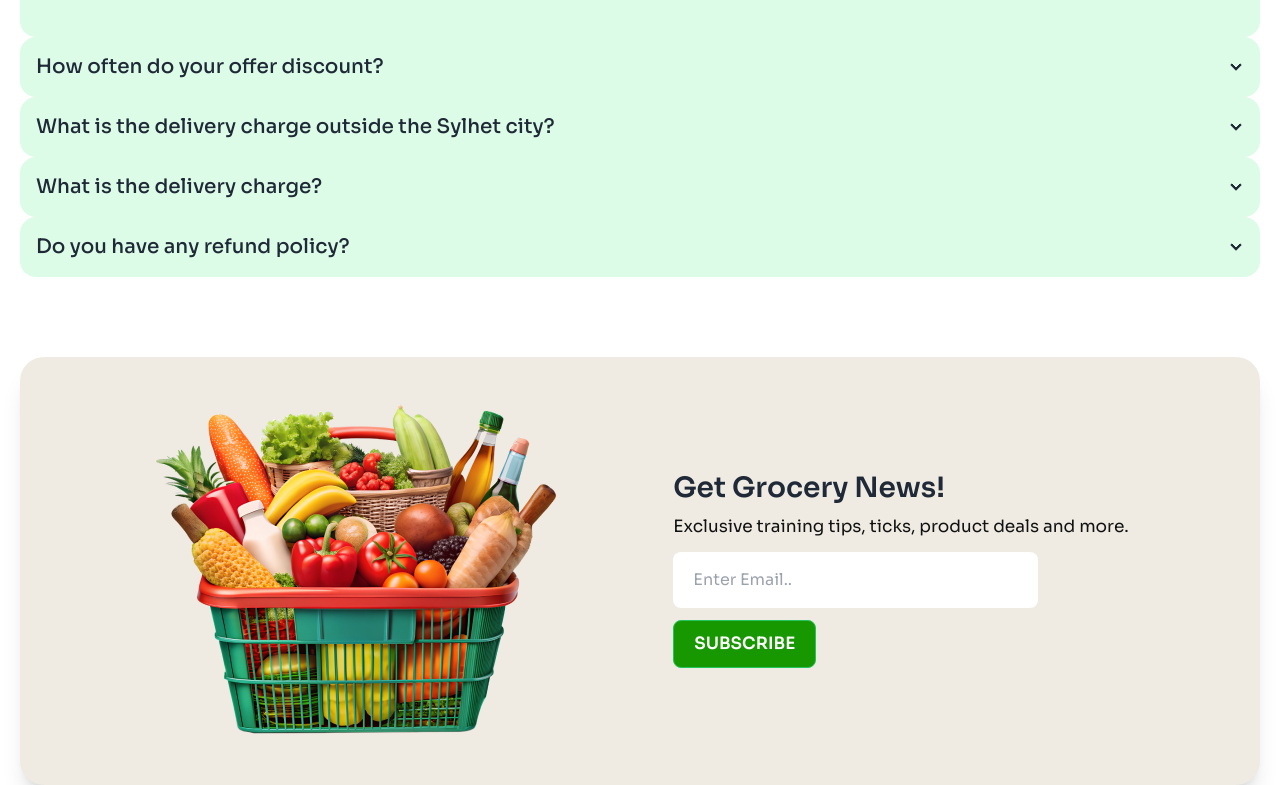
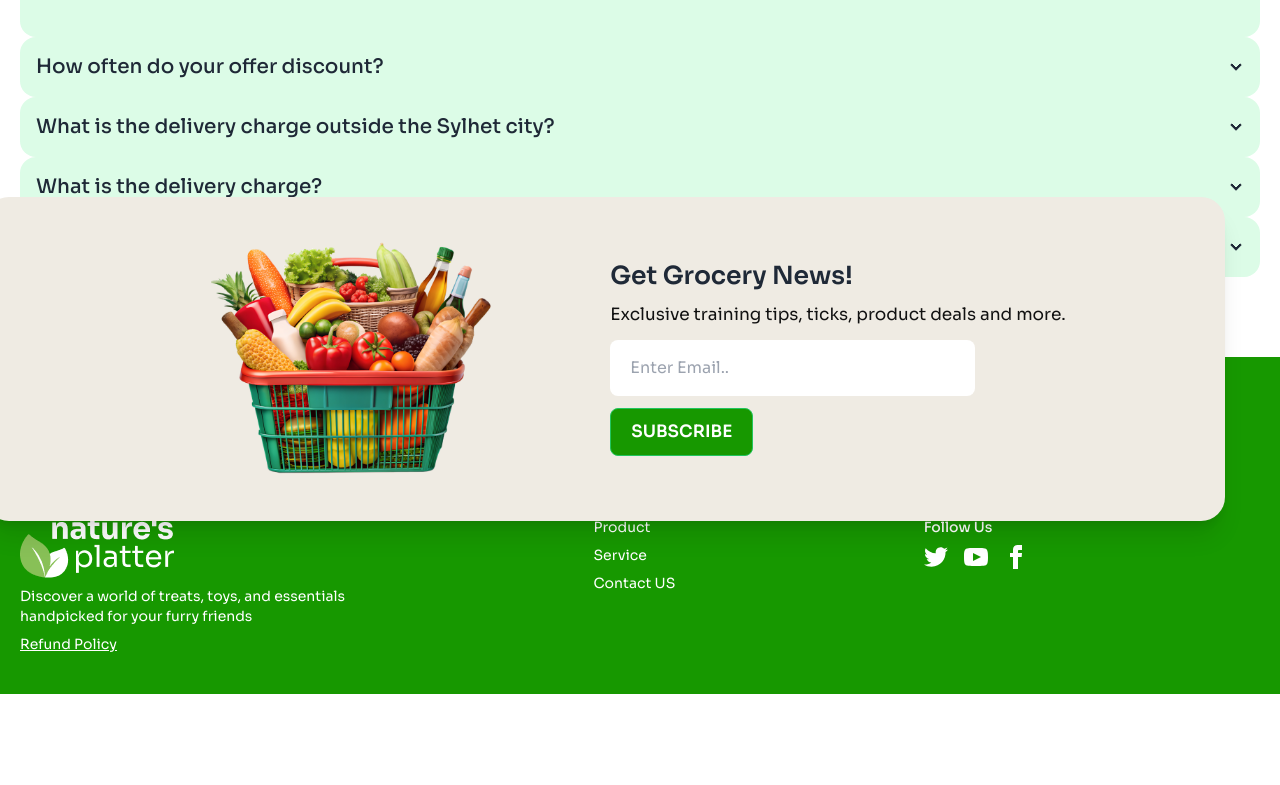
Before and after one commit to HasanTayeff/Nature-Platter-3rd-Assignment, a plain HTML site: page index.html in a window 1280 px wide. Shown: the part 2637-3422 px from the top of the page. After the commit the page ends 3331 px from the top, so only its background shows below. Drawn offline with nearby package versions, Linux system fonts and the light colour scheme.

Commit message:
Nature's platter 90%

```diff
--- a/index.html
+++ b/index.html
@@ -430,23 +430,21 @@
 
   </main>
 
-  <!-- Footer Area -->
+  <!--  -->
 
 
-  <Footer>
+  <div class="relative">
 
-    <div class="container mx-auto px-5">
+    <div class="container mx-auto px-5 absolute  right-[35px] top-[-160px]">
 
 
 
-    <div class="card card-side flex-col md:flex-row bg-bg-color items-center justify-center gap-5 md:gap-15  lg:gap-20 rounded-3xl shadow-xl py-10">
+    <div class="card card-side flex-col md:flex-row bg-bg-color items-center justify-center gap-4 md:gap-5  lg:gap-6 rounded-3xl shadow-xl py-5 md:py-10 ">
         <figure>
-          <img
-            src="Assets/vegetable-busket.png"
-            alt="Movie" />
+          <img class="w-[70%] h-[70%]" src="Assets/vegetable-busket.png" alt="basket" />
         </figure>
         <div class=" px-3 flex flex-col items-center gap-3 md:items-start text-center md:text-left">
-          <h2 class="card-title  md:text-[28px]">Get Grocery News!</h2>
+          <h2 class="card-title  md:text-[25px]">Get Grocery News!</h2>
           <p class="md:text-[18px] lg:text-[17px] text-text-color">Exclusive training tips, ticks, product deals and more.</p>
           <input class="py-4 pl-5 w-[80%] rounded-lg" type="text" placeholder="Enter Email..">
             <button class="btn btn-primary md:py2 px-3 lg:py-3 lg:px-5 border border-green-500 rounded-lg bg-[#179800] text-white hover:bg-white hover:text-black hover:border-green-600 md:text-[12px] lg:text-[17px]">Subscribe</button>
@@ -454,11 +452,80 @@
         </div>
       </div>
 
+    </div>
+
+    <!-- Footer -->
+     <div class="bg-[#179800] pt-[350px] md:pt-40 pb-10 ">
+
+        <div class="container m-auto px-5 text-white">
+            <footer class="footer text-base-content ">
+
+                <div class="text-white">
+                    <img src="Assets/logo-footer.png" alt="">
+                    <p class="">Discover a world of treats, toys, and essentials <br class="hidden md:block">handpicked for your furry friends</p>
+                    <p class="decoration-1 underline"><a href="#" target="_blank" rel="noopener noreferrer">Refund Policy</a></p>
+                </div>
+
+                <nav class="text-white">
+
+                  <a class="link link-hover">Product</a>
+                  <a class="link link-hover">Service</a>
+                  <a class="link link-hover">Contact US</a>
+
+                </nav>
+                <nav class="text-white">
+                  <h6 class="font-medium text-white ">Follow Us</h6>
+                  <div class="grid grid-flow-col gap-4">
+                    <a>
+                      <svg
+                        xmlns="http://www.w3.org/2000/svg"
+                        width="24"
+                        height="24"
+                        viewBox="0 0 24 24"
+                        class="fill-current">
+                        <path
+                          d="M24 4.557c-.883.392-1.832.656-2.828.775 1.017-.609 1.798-1.574 2.165-2.724-.951.564-2.005.974-3.127 1.195-.897-.957-2.178-1.555-3.594-1.555-3.179 0-5.515 2.966-4.797 6.045-4.091-.205-7.719-2.165-10.148-5.144-1.29 2.213-.669 5.108 1.523 6.574-.806-.026-1.566-.247-2.229-.616-.054 2.281 1.581 4.415 3.949 4.89-.693.188-1.452.232-2.224.084.626 1.956 2.444 3.379 4.6 3.419-2.07 1.623-4.678 2.348-7.29 2.04 2.179 1.397 4.768 2.212 7.548 2.212 9.142 0 14.307-7.721 13.995-14.646.962-.695 1.797-1.562 2.457-2.549z"></path>
+                      </svg>
+                    </a>
+                    <a>
+                      <svg
+                        xmlns="http://www.w3.org/2000/svg"
+                        width="24"
+                        height="24"
+                        viewBox="0 0 24 24"
+                        class="fill-current">
+                        <path
+                          d="M19.615 3.184c-3.604-.246-11.631-.245-15.23 0-3.897.266-4.356 2.62-4.385 8.816.029 6.185.484 8.549 4.385 8.816 3.6.245 11.626.246 15.23 0 3.897-.266 4.356-2.62 4.385-8.816-.029-6.185-.484-8.549-4.385-8.816zm-10.615 12.816v-8l8 3.993-8 4.007z"></path>
+                      </svg>
+                    </a>
+                    <a>
+                      <svg
+                        xmlns="http://www.w3.org/2000/svg"
+                        width="24"
+                        height="24"
+                        viewBox="0 0 24 24"
+                        class="fill-current">
+                        <path
+                          d="M9 8h-3v4h3v12h5v-12h3.642l.358-4h-4v-1.667c0-.955.192-1.333 1.115-1.333h2.885v-5h-3.808c-3.596 0-5.192 1.583-5.192 4.615v3.385z"></path>
+                      </svg>
+                    </a>
+                  </div>
+                </nav>
+              </footer>
 
 
-    </div>
+        </div>
 
-  </Footer>
+
+
+
+
+     </div>
+
+
+
+
+  </div>
 
 
 
```
